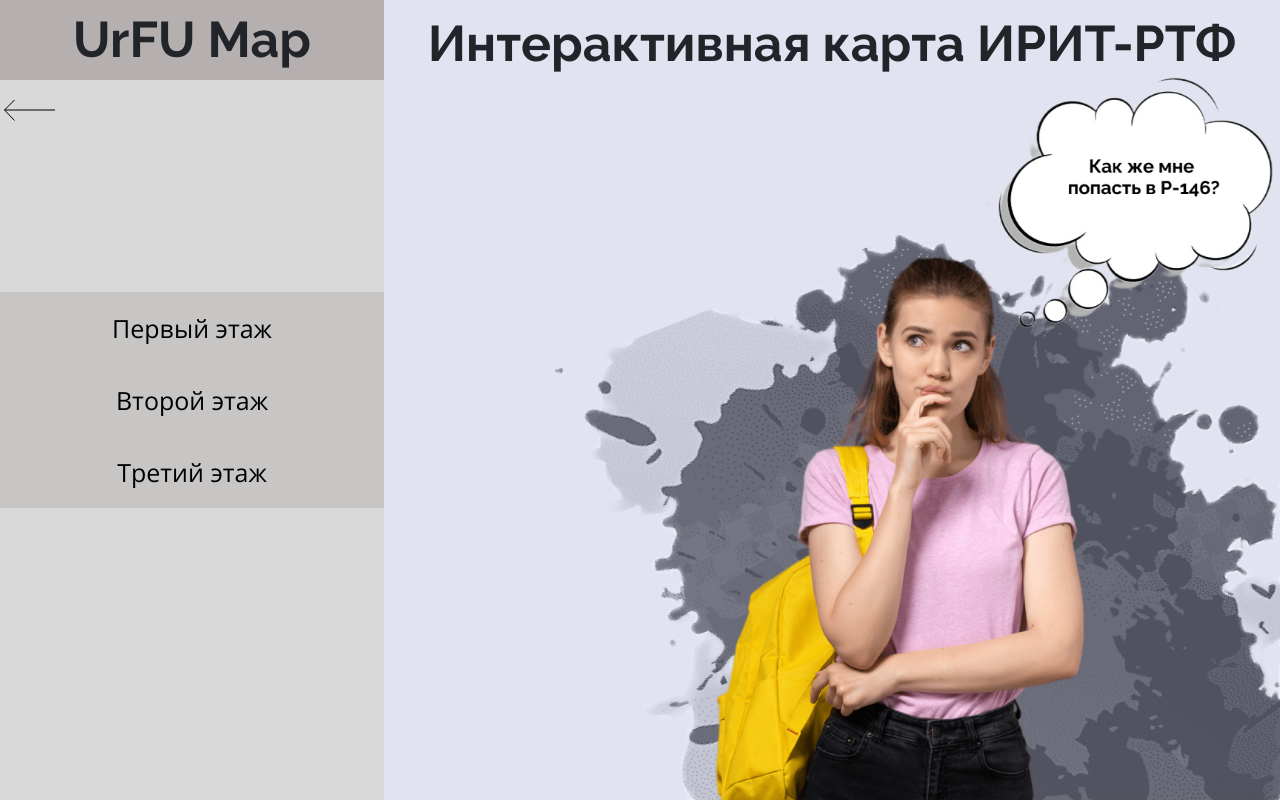
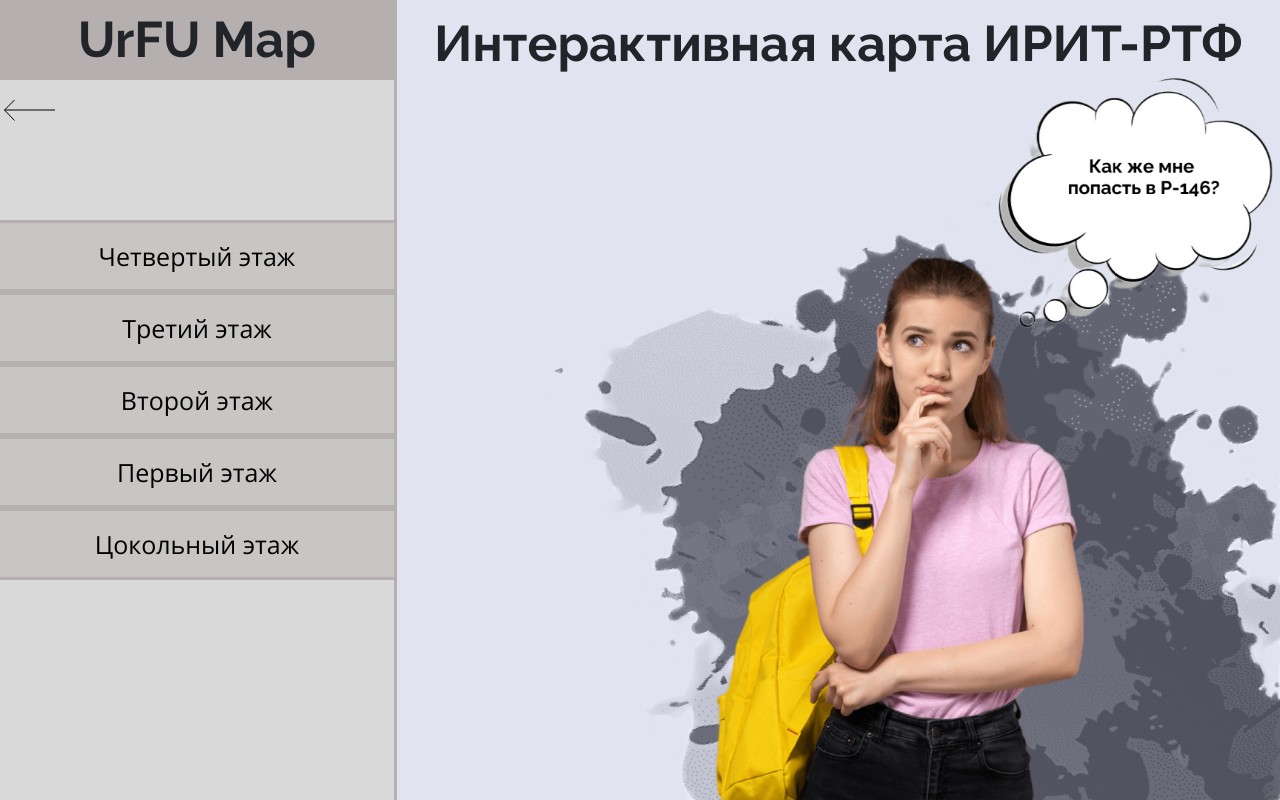
Before and after one commit to NPC-s/web_URFU_MAP, a Django app: page /floorsPage/ in a window 1280 px wide. Run offline with Django 4.2, Linux system fonts and the light colour scheme.

Commit message:
added icon, added 0 and 4 floors in html
added icon, added 0 and 4 floors in html

```diff
--- a/mysite/static/css/main.css
+++ b/mysite/static/css/main.css
@@ -6,7 +6,7 @@
 .mainGrid{
     display: grid;
     height: 100%;
-    grid-template-columns: 3fr 7fr;
+    grid-template-columns: 31% 69%;
 }
 
 #menuRectangle{
@@ -14,6 +14,7 @@
     height: 100%;
     background-color: #D9D9D9;
     position: relative;
+    border-right: solid #B5AFAF;
 }
 
 #titleMenuRectangle{
@@ -93,8 +94,8 @@ p{
 #floorsGrid{
     display: grid;
     width: 100%;
-    height: 27%;
-    grid-template-rows: repeat(3, 1fr);
+    height: 45%;
+    grid-template-rows: repeat(5, 1fr);
     position: absolute;
     top: 50%;
     transform: translate(0, -50%);
@@ -104,6 +105,8 @@ p{
     width: 100%;
     height: 100%;
     background-color: #C8C5C5;
+    border-top: solid #B5AFAF;
+    border-bottom: solid #B5AFAF;
 }
 
 .vertical_dotted_line{
--- a/mysite/templates/floor.html
+++ b/mysite/templates/floor.html
@@ -5,11 +5,12 @@
     <meta charset="UTF-8">
     <meta http-equiv="X-UA-Compatible" content="IE=edge">
     <meta name="viewport" content="width=device-width, initial-scale=1.0">
+    <link rel="shortcut icon" type="image/x-icon" href="{% static 'images/icon.ico' %}"/>
     <link href="https://cdn.jsdelivr.net/npm/bootstrap@5.3.0-alpha3/dist/css/bootstrap.min.css" rel="stylesheet" integrity="sha384-KK94CHFLLe+nY2dmCWGMq91rCGa5gtU4mk92HdvYe+M/SXH301p5ILy+dN9+nJOZ" crossorigin="anonymous">
     <link href="{% static 'css/reset.css' %}" rel="stylesheet">
     <link href="{% static 'css/main.css' %}" rel="stylesheet">
     <link href="{% static 'css/floor.css' %}" rel="stylesheet">
-    <title>Document</title>
+    <title>UrFU Map</title>
 </head>
 <body>
     <script src="{% static "js/workWithFloor.js" %}"></script>
--- a/mysite/templates/floorsPage.html
+++ b/mysite/templates/floorsPage.html
@@ -5,6 +5,7 @@
     <meta charset="UTF-8">
     <meta http-equiv="X-UA-Compatible" content="IE=edge">
     <meta name="viewport" content="width=device-width, initial-scale=1.0">
+    <link rel="shortcut icon" type="image/x-icon" href="{% static 'images/icon.ico' %}"/>
     <link href="https://cdn.jsdelivr.net/npm/bootstrap@5.3.0-alpha3/dist/css/bootstrap.min.css" rel="stylesheet" integrity="sha384-KK94CHFLLe+nY2dmCWGMq91rCGa5gtU4mk92HdvYe+M/SXH301p5ILy+dN9+nJOZ" crossorigin="anonymous">
     <link href="{% static 'css/reset.css' %}" rel="stylesheet">
     <link href="{% static 'css/main.css' %}" rel="stylesheet">
@@ -23,9 +24,14 @@
                 </a>
                 <div id="floorsGrid">
                     <!-- Обязательно без пробелов ставить = like arg1=value1 not like arg1 = value! -->
-                    <a href="{% url "floorPage" institue='RI' floor=1 %}" class="ref" onclick="saveFloor(1)">
-                        <div class="button" >
-                            <p>Первый этаж</p>
+                    <a href="{% url "floorPage" institue='RI' floor=4 %}" class="ref" onclick="saveFloor(3)">
+                        <div class="button">
+                            <p>Четвертый этаж</p>
+                        </div>
+                    </a>
+                    <a href="{% url "floorPage" institue='RI' floor=3 %}" class="ref" onclick="saveFloor(3)">
+                        <div class="button">
+                            <p>Третий этаж</p>
                         </div>
                     </a>
                     <a href="{% url "floorPage" institue='RI' floor=2 %}" class="ref" onclick="saveFloor(2)">
@@ -33,9 +39,14 @@
                             <p>Второй этаж</p>
                         </div>
                     </a>
-                    <a href="{% url "floorPage" institue='RI' floor=3 %}" class="ref" onclick="saveFloor(3)">
-                        <div class="button">
-                            <p>Третий этаж</p>
+                    <a href="{% url "floorPage" institue='RI' floor=1 %}" class="ref" onclick="saveFloor(1)">
+                        <div class="button" >
+                            <p>Первый этаж</p>
+                        </div>
+                    </a>
+                    <a href="{% url "floorPage" institue='RI' floor=0 %}" class="ref" onclick="saveFloor(1)">
+                        <div class="button" >
+                            <p>Цокольный этаж</p>
                         </div>
                     </a>
                 </div>
--- a/mysite/templates/index.html
+++ b/mysite/templates/index.html
@@ -6,6 +6,7 @@
     <meta charset="UTF-8">
     <meta http-equiv="X-UA-Compatible" content="IE=edge">
     <meta name="viewport" content="width=device-width, initial-scale=1.0">
+    <link rel="shortcut icon" type="image/x-icon" href="{% static 'images/icon.ico' %}"/>
     <link href="https://cdn.jsdelivr.net/npm/bootstrap@5.3.0-alpha3/dist/css/bootstrap.min.css" rel="stylesheet" integrity="sha384-KK94CHFLLe+nY2dmCWGMq91rCGa5gtU4mk92HdvYe+M/SXH301p5ILy+dN9+nJOZ" crossorigin="anonymous">
     <link href="{% static 'css/reset.css' %}" rel="stylesheet">
     <link href="{% static 'css/main.css' %}" rel="stylesheet">
--- a/mysite/templates/pathCreatePage.html
+++ b/mysite/templates/pathCreatePage.html
@@ -5,6 +5,7 @@
     <meta charset="UTF-8">
     <meta http-equiv="X-UA-Compatible" content="IE=edge">
     <meta name="viewport" content="width=device-width, initial-scale=1.0">
+    <link rel="shortcut icon" type="image/x-icon" href="{% static 'images/icon.ico' %}"/>
     <link href="https://cdn.jsdelivr.net/npm/bootstrap@5.3.0-alpha3/dist/css/bootstrap.min.css" rel="stylesheet" integrity="sha384-KK94CHFLLe+nY2dmCWGMq91rCGa5gtU4mk92HdvYe+M/SXH301p5ILy+dN9+nJOZ" crossorigin="anonymous">
     <link href="{% static 'css/reset.css' %}" rel="stylesheet">
     <link href="{% static 'css/main.css' %}" rel="stylesheet">
```
Also changed, not shown: mysite/templates/floorWithPath.html (+13 -6 lines), mysite/static/images/icon.ico (added).
